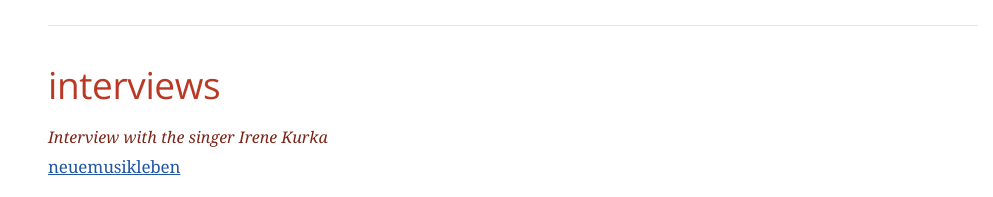
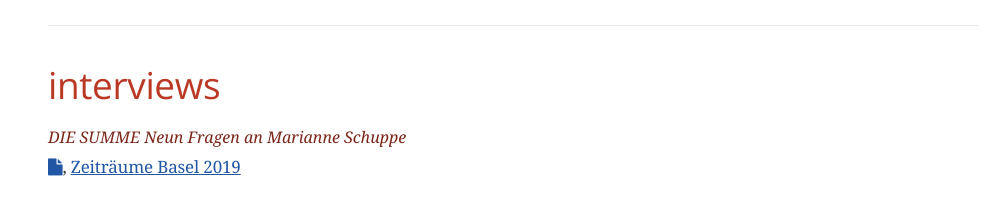
Before and after one commit to mschuppe/mschuppe.github.io, a plain HTML site: page index.html in a window 1280 px wide. Shown: the part 9480-9677 px from the top of the page, without its empty margins (287-1280 px from the left). Drawn offline with nearby package versions, Linux system fonts and the light colour scheme; a web font is replaced by a local one.

Commit message:
interviews
Former-commit-id: d77213ff82a788b595a0a02da0ca5f9743f5b325 [formerly f9fe075bc347fa733053b0f5301259207679f64a]
Former-commit-id: 118f2ebaeba577f6a38315bbd9d9883e188dde6e

```diff
--- a/index.html
+++ b/index.html
@@ -824,10 +824,6 @@ Werkraum Schlotterbeck<br>
 <h2 id="_interviews">interviews</h2>
 <div class="sectionbody">
 <div class="paragraph">
-<div class="title">Interview with the singer Irene Kurka</div>
-<p><a href="https://neuemusikleben.podigee.io/114-neue-episode/embed?context=external"">neuemusikleben</a></p>
-</div>
-<div class="paragraph">
 <div class="title">DIE SUMME Neun Fragen an Marianne Schuppe</div>
 <p><span class="icon"><a class="image" href="pdf/summe.pdf"><i class="fa fa-file"></i></a></span>, <a href="https://zeitraeumebasel.com/de/2019/spielplan/de-die-summe">Zeiträume Basel 2019</a></p>
 </div>
```
Also changed, not shown: 1 other file.
